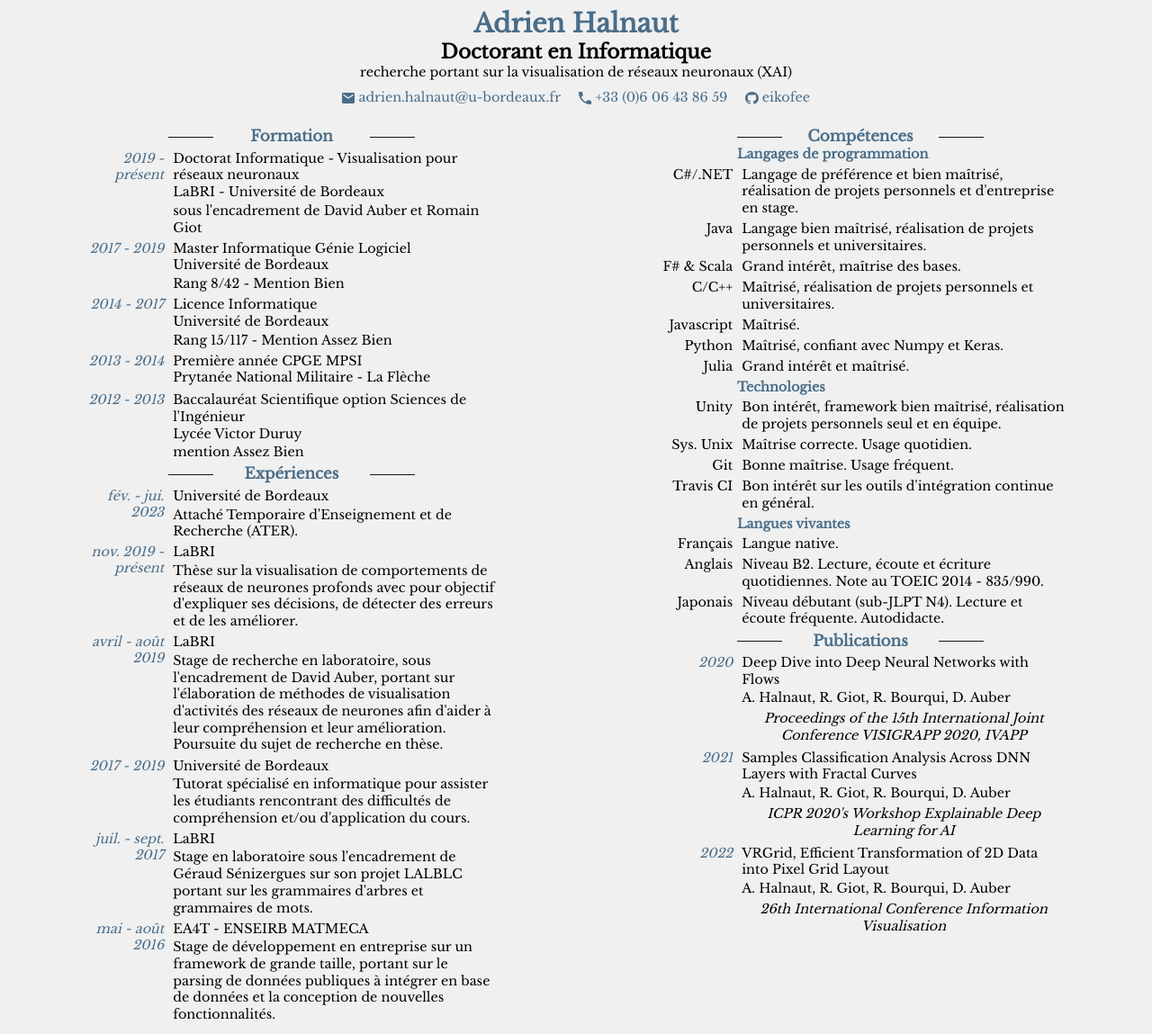
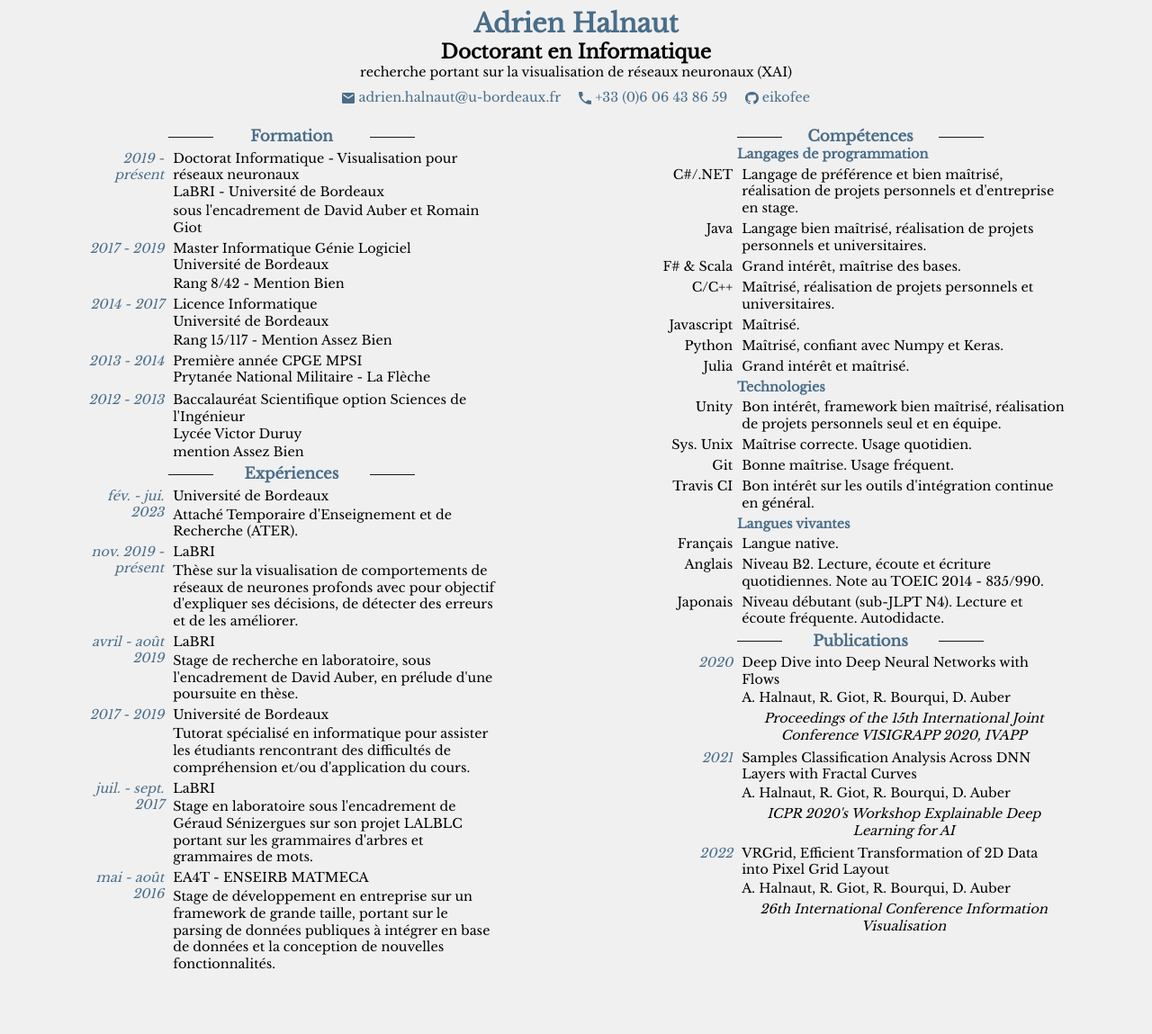
Before and after one commit to eikofee/eikofee.github.io, a Jekyll site: the page built from index.md, in a window 1280 px wide. Shown: the whole page at 90% size. Built offline with Jekyll 4.4.1, drawn with Linux system fonts in a browser that asks for light colours; after the commit the page ends 1093 px from its top, so only the background shows below that.

Commit message:
Update experiences.yml

```diff
--- a/_data/experiences.yml
+++ b/_data/experiences.yml
@@ -17,7 +17,7 @@
 -
     year: avril - août 2019
     place: LaBRI
-    desc: Stage de recherche en laboratoire, sous l'encadrement de David Auber, portant sur l'élaboration de méthodes de visualisation d'activités des réseaux de neurones afin d'aider à leur compréhension et leur amélioration. Poursuite du sujet de recherche en thèse.
+    desc: Stage de recherche en laboratoire, sous l'encadrement de David Auber, en prélude d'une poursuite en thèse.
     skills:
         - DNN/CNN
         - Big Data
```
